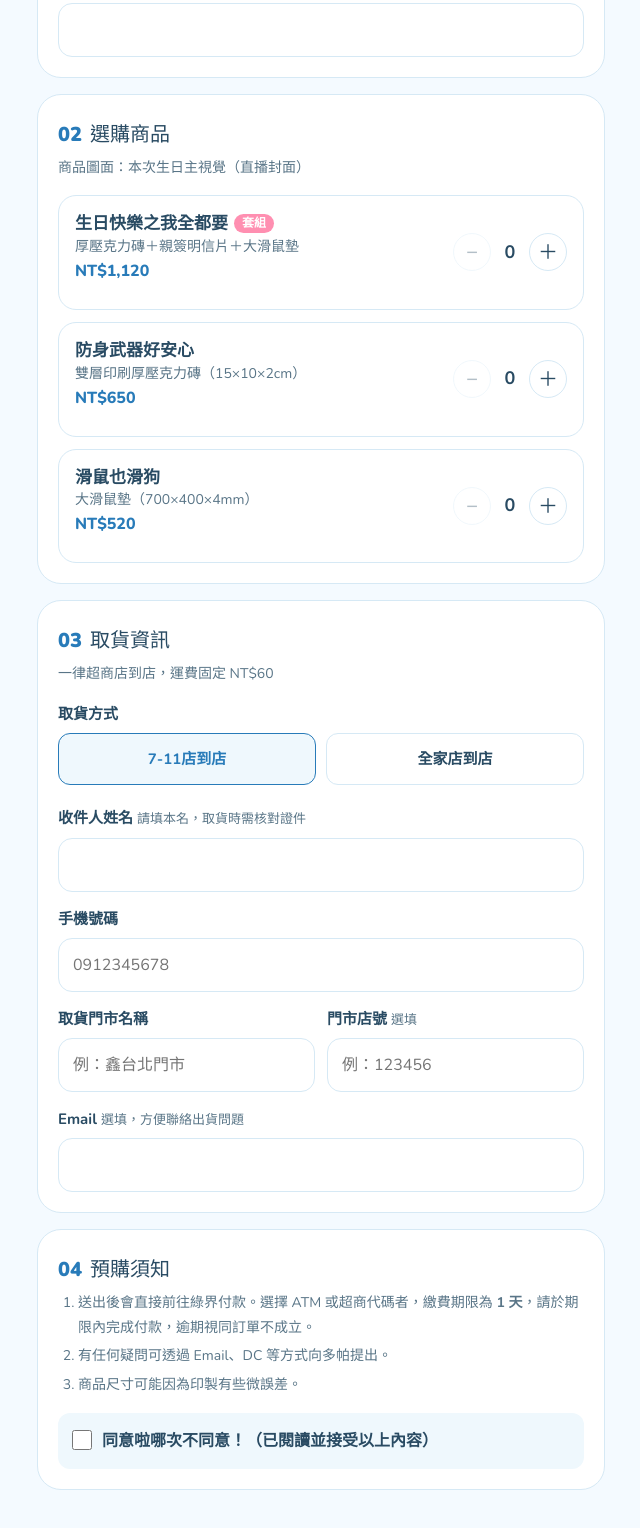
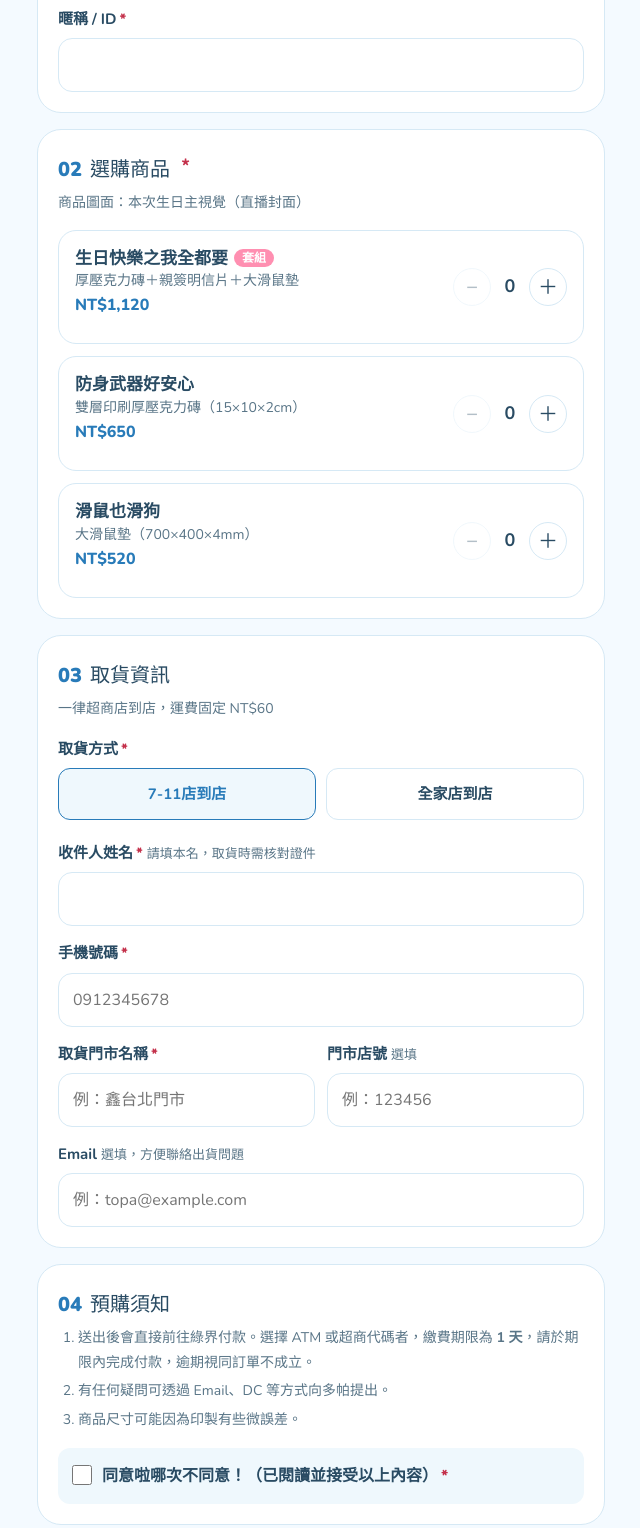
Before and after one commit to samoyedtopa1120-cmd/topa-store, a website: page docs/2026Birthday/index.html in a window 1280 px wide. Shown: the part 911-2439 px from the top of the page, without its empty margins (319-959 px from the left). Drawn offline with nearby package versions, Linux system fonts and the light colour scheme; no server answers; a web font is replaced by a local one.

Commit message:
必填欄位加上 * 標示，Email 提供範例
Co-Authored-By: Claude Opus 5.5 <noreply@anthropic.com>

```diff
--- a/docs/2026Birthday/index.html
+++ b/docs/2026Birthday/index.html
@@ -40,18 +40,19 @@
     </div>
 
     <form id="order" novalidate>
+      <p class="req-note"><span class="req">*</span> 為必填</p>
       <section class="section">
         <h2><span class="num">01</span>你是誰？</h2>
         <p class="hint">請提供多帕認得出來的 ID</p>
         <div class="field">
-          <label for="nickname">暱稱 / ID</label>
+          <label for="nickname">暱稱 / ID<span class="req" aria-hidden="true">*</span></label>
           <input id="nickname" name="nickname" type="text" maxlength="50" autocomplete="nickname" required>
           <span class="err">請填寫暱稱或 ID</span>
         </div>
       </section>
 
       <section class="section">
-        <h2><span class="num">02</span>選購商品</h2>
+        <h2><span class="num">02</span>選購商品<span class="req" aria-hidden="true">*</span></h2>
         <p class="hint">商品圖面：本次生日主視覺（直播封面）</p>
         <div id="products" class="products"></div>
         <p id="items-err" class="alert" hidden>請至少選擇一項商品</p>
@@ -61,22 +62,22 @@
         <h2><span class="num">03</span>取貨資訊</h2>
         <p class="hint">一律超商店到店，運費固定 NT$60</p>
         <div class="field">
-          <label>取貨方式</label>
+          <label>取貨方式<span class="req" aria-hidden="true">*</span></label>
           <div class="chips" id="pickup"></div>
         </div>
         <div class="field">
-          <label for="name">收件人姓名<span class="opt">請填本名，取貨時需核對證件</span></label>
+          <label for="name">收件人姓名<span class="req" aria-hidden="true">*</span><span class="opt">請填本名，取貨時需核對證件</span></label>
           <input id="name" name="name" type="text" maxlength="30" autocomplete="name" required>
           <span class="err">請填寫收件人本名</span>
         </div>
         <div class="field">
-          <label for="phone">手機號碼</label>
+          <label for="phone">手機號碼<span class="req" aria-hidden="true">*</span></label>
           <input id="phone" name="phone" type="tel" inputmode="numeric" maxlength="12" autocomplete="tel" placeholder="0912345678" required>
           <span class="err">請填寫 09 開頭的 10 碼手機號碼</span>
         </div>
         <div class="row2">
           <div class="field">
-            <label for="storeName">取貨門市名稱</label>
+            <label for="storeName">取貨門市名稱<span class="req" aria-hidden="true">*</span></label>
             <input id="storeName" name="storeName" type="text" maxlength="50" placeholder="例：鑫台北門市" required>
             <span class="err">請填寫門市名稱</span>
           </div>
@@ -88,8 +89,8 @@
         </div>
         <div class="field">
           <label for="email">Email<span class="opt">選填，方便聯絡出貨問題</span></label>
-          <input id="email" name="email" type="email" maxlength="100" autocomplete="email">
-          <span class="err">Email 格式不正確</span>
+          <input id="email" name="email" type="email" maxlength="100" autocomplete="email" placeholder="例：topa@example.com">
+          <span class="err">Email 格式不正確，例：topa@example.com</span>
         </div>
       </section>
 
@@ -101,8 +102,8 @@
           <li>商品尺寸可能因為印製有些微誤差。</li>
         </ol>
         <label class="agree" id="agree-box">
-          <input type="checkbox" id="agree" name="agree">
-          <span>同意啦哪次不同意！（已閱讀並接受以上內容）</span>
+          <input type="checkbox" id="agree" name="agree" required>
+          <span>同意啦哪次不同意！（已閱讀並接受以上內容）<span class="req" aria-hidden="true">*</span></span>
         </label>
       </section>
 
--- a/docs/assets/base.css
+++ b/docs/assets/base.css
@@ -98,6 +98,9 @@ a { color: var(--accent); }
 
 .field { margin: 14px 0 0; }
 .field label { display: block; font-weight: 700; font-size: 15px; margin-bottom: 6px; }
+.req { color: var(--err); font-weight: 800; margin-left: 3px; }
+.section h2 .req { align-self: flex-start; font-size: 18px; }
+.req-note { margin: 16px 4px -4px; text-align: right; font-size: 13px; color: var(--ink-soft); }
 .field label .opt { font-weight: 400; color: var(--ink-soft); font-size: 13px; margin-left: 4px; }
 .field .sub { display: block; color: var(--ink-soft); font-size: 13px; margin-top: 4px; }
 input[type="text"], input[type="tel"], input[type="email"] {
```
